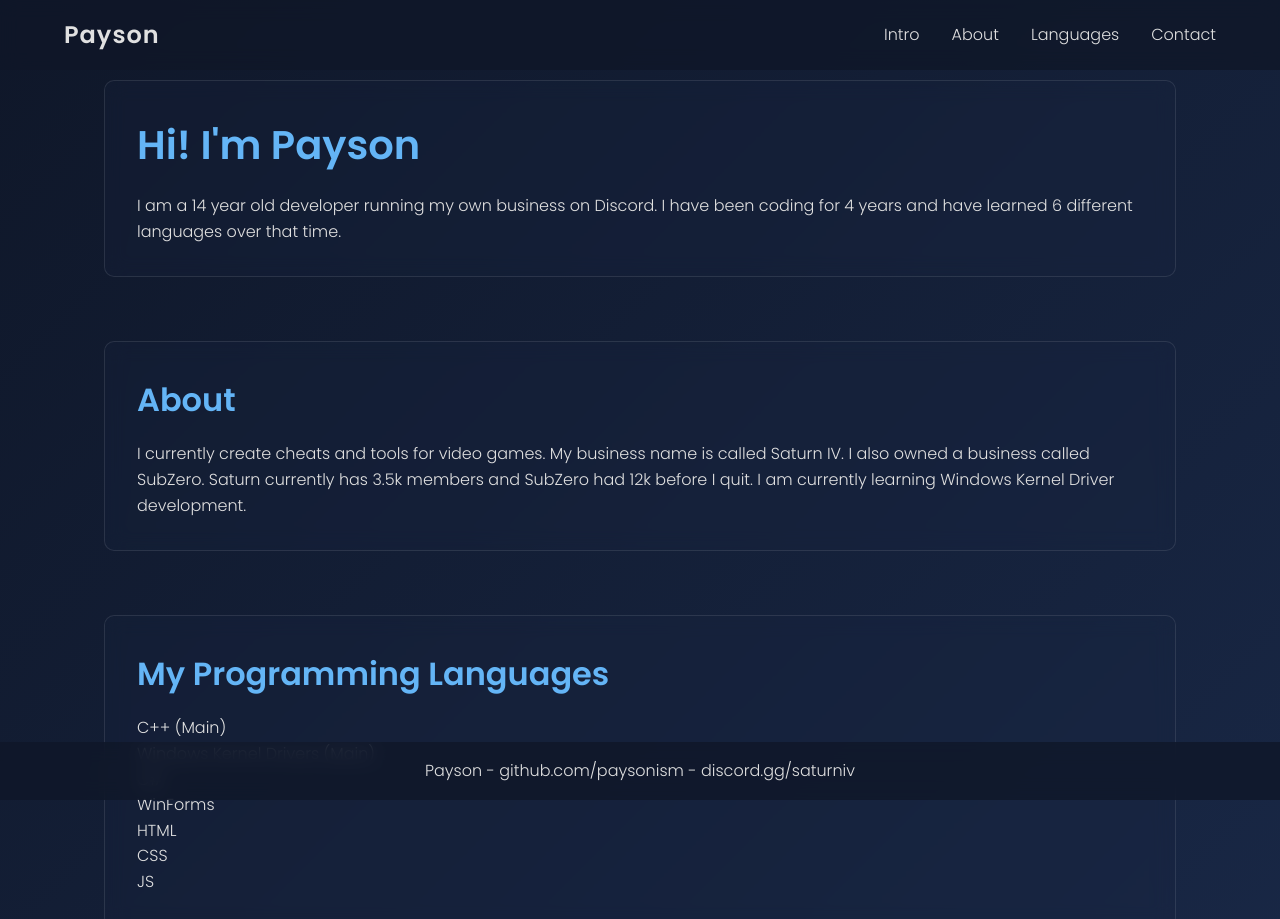
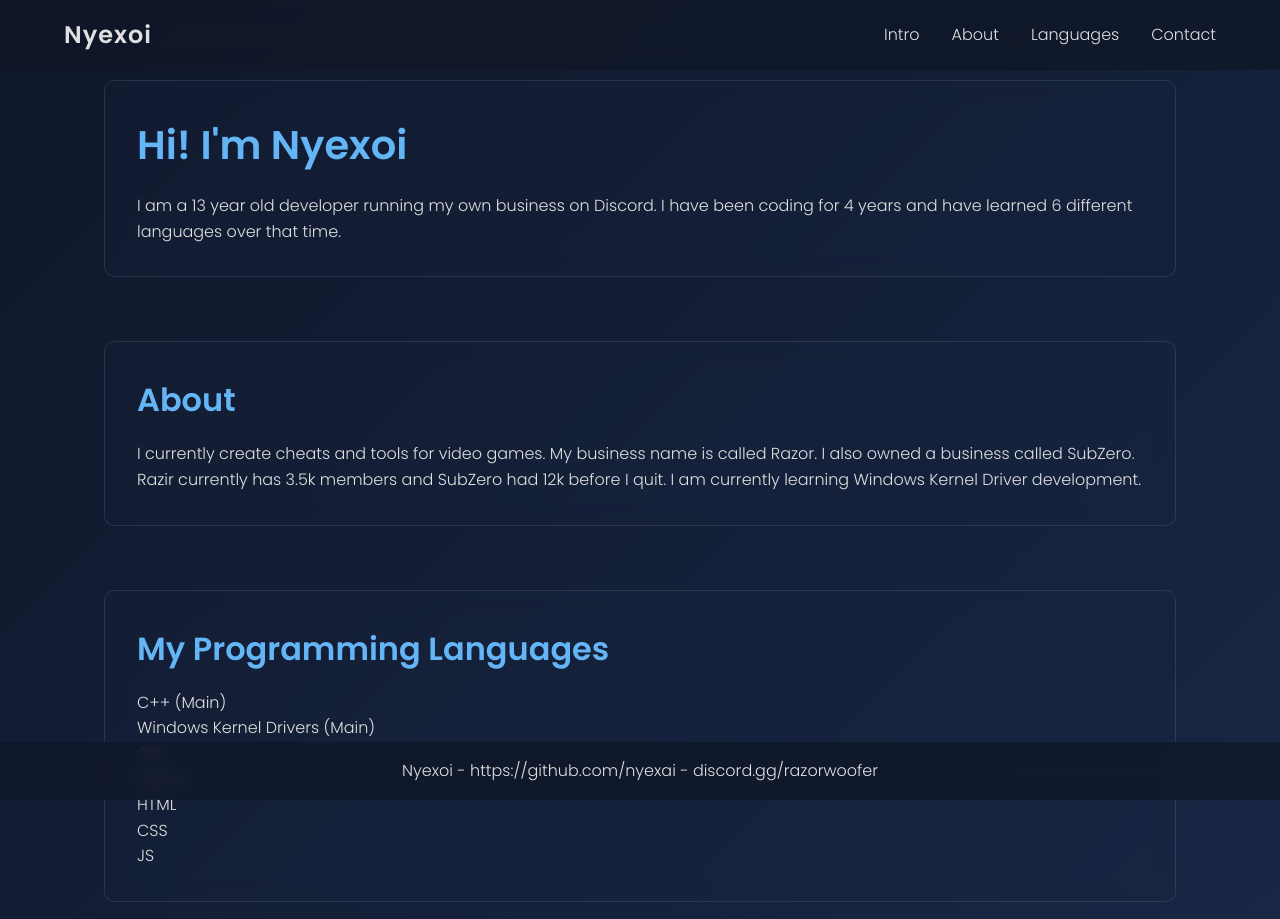
Before and after one commit to nyexai/Website, a plain HTML site: page index.html in a window 1280 px wide. Shown: the top 919 px of the page. Drawn offline with Linux system fonts and the light colour scheme.

Commit message:
Update index.html
Added my shit

```diff
--- a/index.html
+++ b/index.html
@@ -3,13 +3,13 @@
     <head>
         <meta charset="UTF-8">
         <meta name="viewport" content="width=device-width, initial-scale=1.0">
-        <title>Payson</title>
+        <title>Nyexoi</title>
         <link rel="stylesheet" href="styles.css">
         <link href="https://fonts.googleapis.com/css2?family=Poppins:wght@300;400;600&display=swap" rel="stylesheet">
     </head>
 <body>
     <nav>
-        <div class="logo">Payson</div>
+        <div class="logo">Nyexoi</div>
         <ul>
             <li><a href="#home">Intro</a></li>
             <li><a href="#about">About</a></li>
@@ -19,19 +19,19 @@
     </nav>
     <main>
         <section id="home">
-            <h1>Hi! I'm Payson</h1>
-            <p>I am a 14 year old developer running my own business on Discord. I have been coding for 4 years and have learned 6 different languages over that time. </p>
+            <h1>Hi! I'm Nyexoi</h1>
+            <p>I am a 13 year old developer running my own business on Discord. I have been coding for 4 years and have learned 6 different languages over that time. </p>
         </section>
         <section id="about">
             <h2>About</h2>
-            <p>I currently create cheats and tools for video games. My business name is called Saturn IV. I also owned a business called SubZero. Saturn currently has 3.5k members and SubZero had 12k before I quit. I am currently learning Windows Kernel Driver development.</p>
+            <p>I currently create cheats and tools for video games. My business name is called Razor. I also owned a business called SubZero. Razir currently has 3.5k members and SubZero had 12k before I quit. I am currently learning Windows Kernel Driver development.</p>
         </section>
         <section id="services">
             <h2>My Programming Languages</h2>
             <p>C++ (Main)</p>
             <p>Windows Kernel Drivers (Main)</p>
             <p>C#</p>
-            <p>WinForms</p>
+            <p>Python</p>
             <p>HTML</p>
             <p>CSS</p>
             <p>JS</p>
@@ -39,14 +39,14 @@
         <section id="contact">
             <h2>Contact</h2>
             <form>
-                <button onclick="window.open('https://discord.gg/saturniv', '_blank')">Saturn IV Official Discord</button>
-                <button onclick="window.open('https://github.com/paysonism', '_blank')">GitHub</button>
-                <button onclick="window.open('https://t.me/payson1337', '_blank')">Telegram</button>
+                <button onclick="window.open('https://discord.gg/Razorwoofer', '_blank')">Razor Official Discord</button>
+                <button onclick="window.open('https://github.com/nyexai', '_blank')">GitHub</button>
+                <button onclick="window.open('Telegram coming soon!', '_blank')">Telegram</button>
             </form>
         </section>
     </main>
     <footer>
-        <p>Payson - github.com/paysonism - discord.gg/saturniv</p>
+        <p>Nyexoi - https://github.com/nyexai - discord.gg/razorwoofer</p>
     </footer>
     <script src="script.js"></script>
 </body>
```
